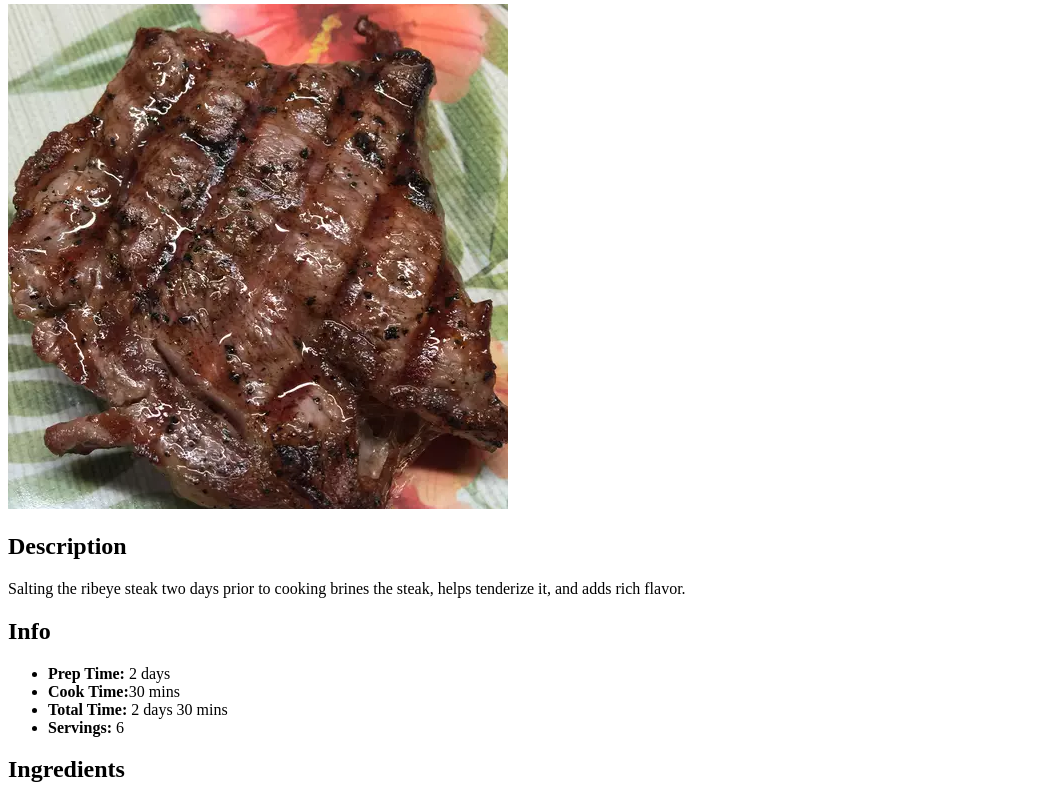
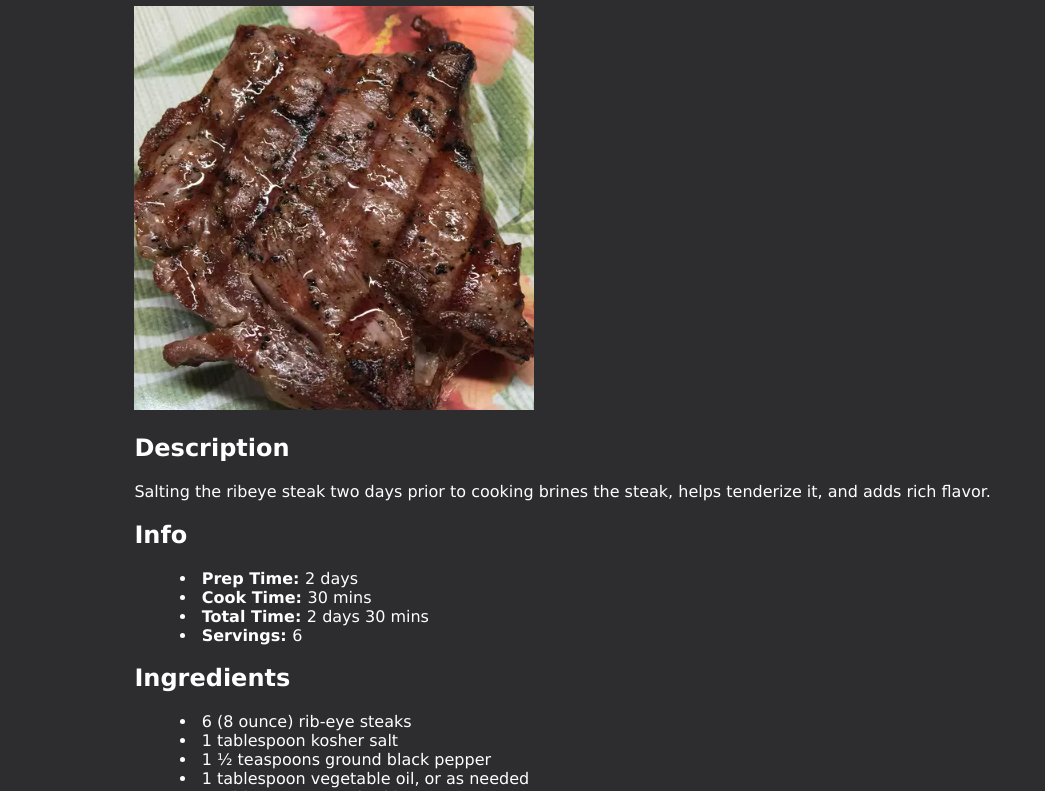
Before and after one commit to gsytnik/odin-recipes, a plain HTML site: page pages/ribeye.html in a window 1280 px wide. Shown: the part 102-893 px from the top of the page, without its empty margins (0-1045 px from the left). Drawn offline with Linux system fonts and the light colour scheme.

Commit message:
added css styling to project

```diff
--- /dev/null
+++ b/css/styles.css
@@ -0,0 +1,28 @@
+* {
+    font-family: Verdana, sans-serif;
+    background-color: 	#2d2d30;
+    color: white;
+}
+
+.centered, h1, h2{
+    text-align: center;
+}
+.centered * {
+    list-style-position: inside;
+    text-align: left;
+    margin-left: auto;
+    margin-right: auto;
+    width: 80%;
+}
+
+.centered li, .centered li *{
+    width: 95%;
+    margin-left: auto;
+    margin-right: auto;
+}
+
+.centered img {
+    height: auto;
+    width: 400px;
+
+}
--- a/pages/ribeye.html
+++ b/pages/ribeye.html
@@ -4,21 +4,23 @@
     <meta charset="UTF-8">
     <meta name="viewport" content="width=device-width, initial-scale=1.0">
     <title>Ribeye Recipe</title>
+    <link rel="stylesheet" href="../css/styles.css">
 </head>
 <body>
+    <div class="centered">
         <a href="../index.html">Home</a>
         <h1>Ribeye</h1>
-    <img src="../images/Ribeye.png">
+        <div><img src="../images/Ribeye.png"></div>
         <h2>Description</h2>
         <p>
             Salting the ribeye steak two days prior to cooking brines the steak, helps tenderize it, and adds rich flavor.
         </p>
         <h2>Info</h2>
         <ul>
-        <li><strong>Prep Time:</strong> 2 days</li>
-        <li><strong>Cook Time:</strong>30 mins</li>
-        <li><strong>Total Time:</strong> 2 days 30 mins</li>
-        <li><strong>Servings:</strong> 6</li>
+            <li><strong>Prep Time: </strong>2 days</li>
+            <li><strong>Cook Time: </strong>30 mins</li>
+            <li><strong>Total Time: </strong>2 days 30 mins</li>
+            <li><strong>Servings: </strong>6</li>
         </ul>
         <h2>Ingredients</h2>
         <ul>
@@ -63,6 +65,7 @@
                 </p>
             </li>
         </ol>
+    </div>
 
 </body>
 </html>
```
Also changed, not shown: index.html (+9 -5 lines), pages/brisket.html (+10 -7 lines), pages/lasagna.html (+6 -0 lines). Lines whose indentation alone changed are shown as unchanged.
